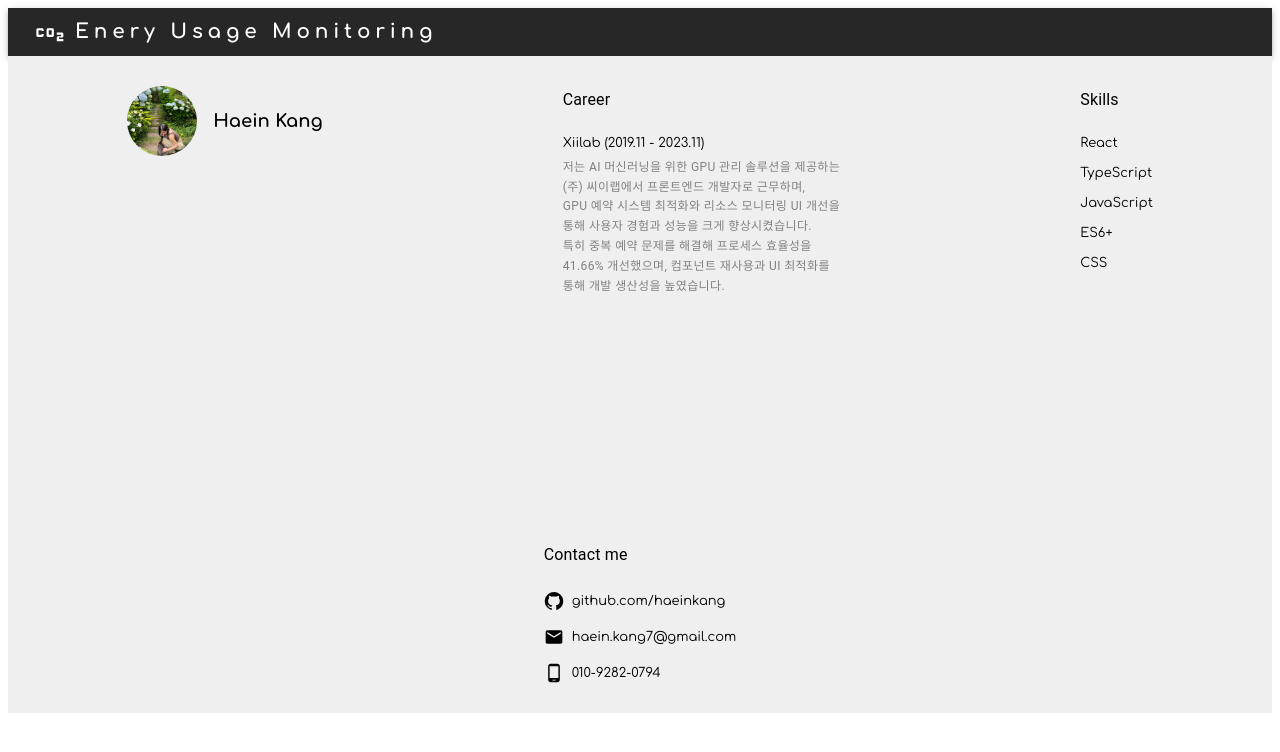
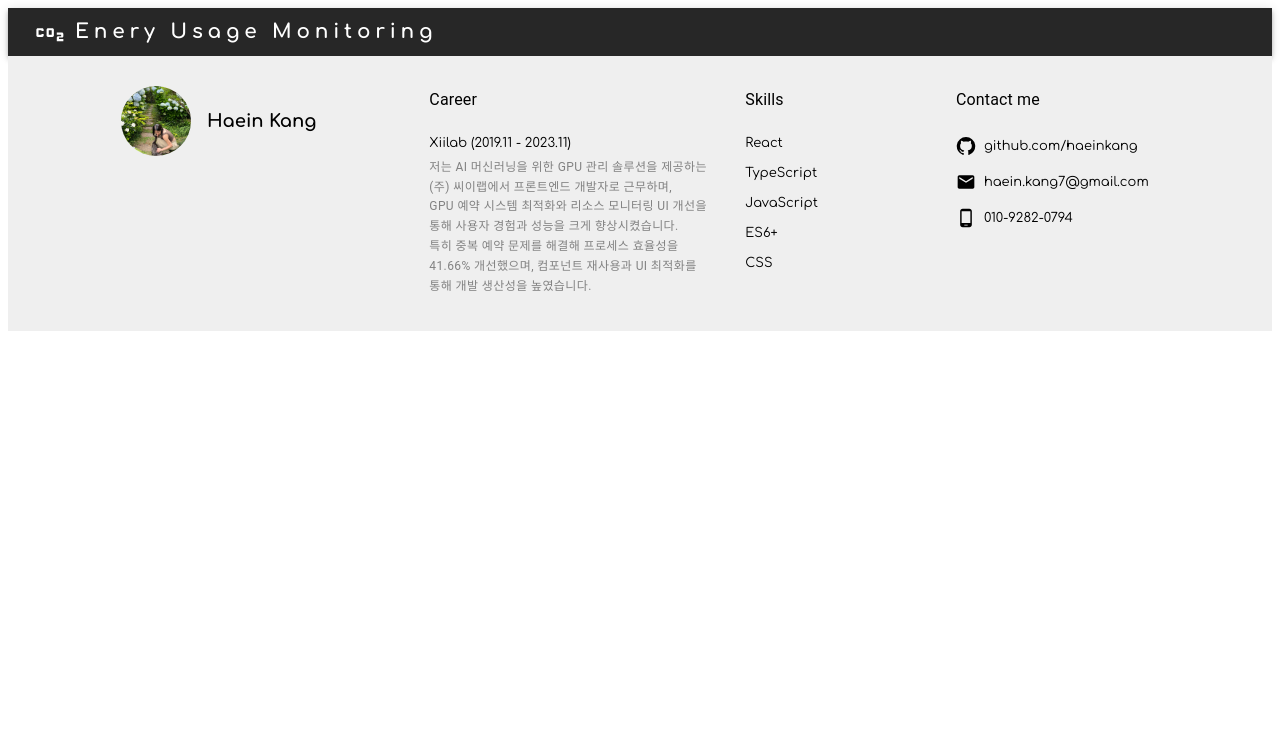
Before and after one commit to haeinkang/enegy-usage-monitoring, a React (Create React App) app: page / in a window 1280 px wide. Shown: the top 752 px of the page. Built offline with nearby package versions, Linux system fonts and the light colour scheme; no server answers.

Commit message:
material ui v6.1.4 -> v5.16.7 다운그레이드

```diff
--- a/package.json
+++ b/package.json
@@ -5,8 +5,8 @@
   "dependencies": {
     "@emotion/react": "^11.13.3",
     "@emotion/styled": "^11.13.0",
-    "@mui/icons-material": "^6.1.4",
-    "@mui/material": "^6.1.4",
+    "@mui/icons-material": "^5.16.7",
+    "@mui/material": "^5.16.7",
     "@testing-library/jest-dom": "^5.17.0",
     "@testing-library/react": "^13.4.0",
     "@testing-library/user-event": "^13.5.0",
--- a/src/components/Footer.tsx
+++ b/src/components/Footer.tsx
@@ -1,6 +1,5 @@
 import React from 'react';
-import Grid from '@mui/material/Grid2';
-import { Avatar, Link, Typography } from '@mui/material';
+import { Grid, Avatar, Link, Typography } from '@mui/material';
 import styled from 'styled-components';
 import GitHubIcon from '@mui/icons-material/GitHub';
 import PhoneAndroidIcon from '@mui/icons-material/PhoneAndroid';
@@ -10,21 +9,19 @@ import ProfileImage from '../assets/img/profile.jpg';
 const Footer = () => {
   return (
     <Wrapper>
-      <Grid container justifyContent="center" alignItems='flex-start' spacing={30}>
+      <Grid container justifyContent="center" alignItems='flex-start'>
 
-        <Grid gap={10}>
-          <Grid size="auto" display="flex" justifyContent="center" alignItems="center" gap={2}>
-            <Avatar src={ProfileImage} sx={{ width: 70, height: 70 }} />
-            <div className='my-name'>Haein Kang</div>
-          </Grid>
+        <Grid item xs={4} container justifyContent="center" alignItems="center" gap={2}>
+          <Avatar src={ProfileImage} sx={{ width: 70, height: 70 }} />
+          <div className='my-name'>Haein Kang</div>
         </Grid>
 
-        <Grid container flexDirection='column' gap={2}>
+        <Grid item xs={3} container flexDirection='column' gap={2}>
           <Typography variant="subtitle1" gutterBottom>
             Career
           </Typography>
 
-          <Grid container flexDirection="column" gap={1}>
+          <Grid item container flexDirection="column" gap={1}>
             <div>Xiilab (2019.11 - 2023.11) </div>
             <Typography className='job' variant="caption" gutterBottom>
               저는 AI 머신러닝을 위한 GPU 관리 솔루션을 제공하는 <br />
@@ -38,7 +35,7 @@ const Footer = () => {
           </Grid>
         </Grid>
 
-        <Grid container flexDirection='column' gap={2}>
+        <Grid item xs={2} container flexDirection='column' gap={2}>
           <Typography variant="subtitle1" gutterBottom>
             Skills
           </Typography>
@@ -49,24 +46,24 @@ const Footer = () => {
           <div>CSS</div>
         </Grid>
 
-        <Grid container flexDirection='column' gap={2}>
+        <Grid item xs={3} container flexDirection='column' gap={2}>
           <Typography variant="subtitle1" gutterBottom>
             Contact me
           </Typography>
 
-          <Grid display="flex" alignItems="center" size="grow" gap={1}>
+          <Grid item container alignItems="center" gap={1}>
             <GitHubIcon fontSize='small' />
             <Link href="https://github.com/haeinkang/carbon-usage-monitoring" color="inherit" underline="hover">
               {'github.com/haeinkang'}
             </Link>
           </Grid>
 
-          <Grid display="flex" alignItems="center" size="grow" gap={1}>
+          <Grid item container alignItems="center" gap={1}>
             <EmailIcon fontSize='small' />
             haein.kang7@gmail.com
           </Grid>
 
-          <Grid display="flex" alignItems="center" size="grow" gap={1}>
+          <Grid item container alignItems="center" gap={1}>
             <PhoneAndroidIcon fontSize='small'/>
             010-9282-0794
           </Grid>
@@ -97,7 +94,7 @@ const Wrapper = styled.div`
 
 
 {/* <Grid gap={10}>
-          <Grid display="flex"  justifyContent="center" alignItems="flex-start" size="grow" gap={2}>
+          <Grid container  justifyContent="center" alignItems="flex-start" gap={2}>
             <Avatar src={ProfileImage} sx={{ width: 70, height: 70 }} />
 
             <Grid container flexDirection="column" gap={2}>
```
Also changed, not shown: 1 other file (tests, documents, lock files or other folders).
